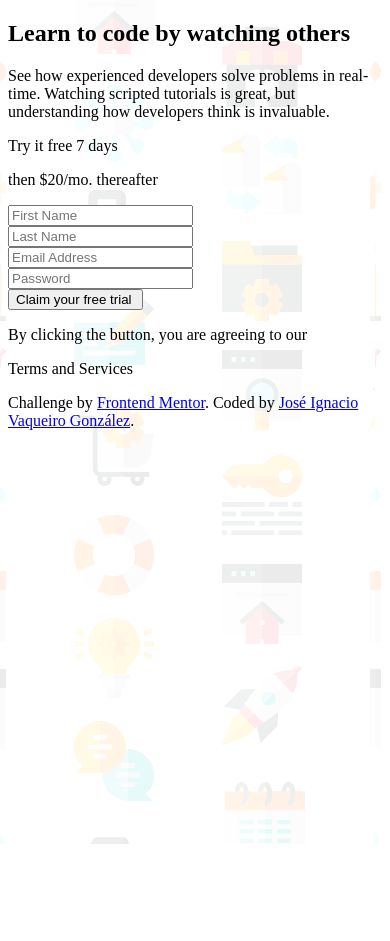
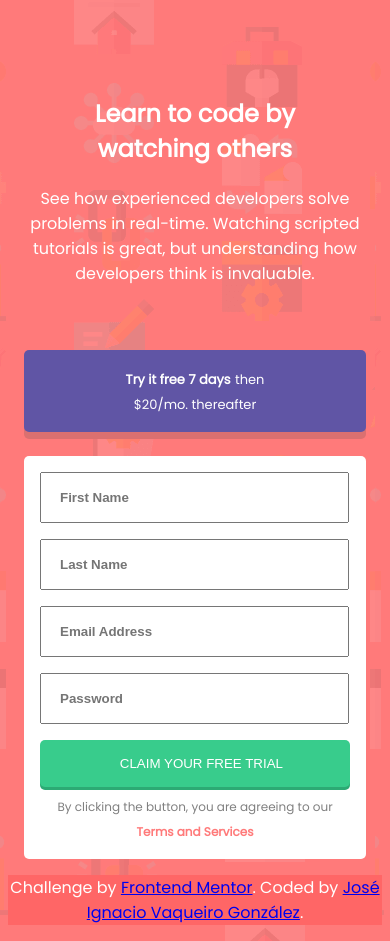
Before and after one commit to jignaciovg/sign-up-form-challenge, a plain HTML site: page index.html in a window 390 px wide. Before the commit the page ends 844 px from the top, so only its background shows below. Drawn offline with Linux system fonts and the light colour scheme.

Commit message:
Mobile CSS finished and html modified

```diff
--- a/CSS/login-style.css
+++ b/CSS/login-style.css
@@ -1,11 +1,113 @@
 html{
+    font-family: 'Poppins';
     font-size: 16px;
+    background-color:hsl(0, 100%, 74%);
+    color: white;
+}
+
+.btnTry{
+    justify-content: center;
+    background-color: hsl(248, 32%, 49%);
+    border-radius: 5px;
+    box-shadow: 0px 7px 0px hsl(0, 60%, 65%);
+}
+
+.btnSubmit{
+    background-color: hsl(154, 59%, 51%);
+    border-radius: 5px;
+    box-shadow: 0px 3px 0px hsl(154, 59%, 42%);
+    text-transform: uppercase;
+    color: white;
+    font-weight: 500;
+}
+
+.bold{
+    font-weight: bold;
+}
+
+.SecondContent form{
+    background-color: white;
+    border-radius: 5px;
+}
+.SecondContent .pby{
+    color: gray;
+}
+
+.SecondContent .pterm{
+    color: hsl(0, 100%, 74%);
+}
+input{
+    text-indent: 16px;
+}
+
+footer{
+    text-align: center;
+    background-color: hsl(0, 100%, 70%);
 }
 
 /*MEDIA QUERY*/
 @media(min-width:375px){
     html{
         background-image: url(../images/bg-intro-mobile.png);
+    }
+    .FirstContent{
+        text-align: center;
+        margin-left: 1rem;
+        margin-right: 1rem;
+    }
+    .FirstContent h2{
+        margin-top: 6rem;
+        padding-left: 1rem;
+        padding-right: 1rem;
+    }
+
+    .btnTry{
+        text-align: center;
+        margin-top: 4rem;
+        margin-left: 1rem;
+        margin-right: 1rem;
+        margin-bottom: 1.5rem;
+
+        padding-left: 5rem;
+        padding-right: 5rem;
+        padding-top: 1rem;
+        padding-bottom: 1rem;
+    }
+    .btnTry p{
+        display: inline;
+        font-size: 13px;
+    }
+    .SecondContent form{
+        margin-left: 1rem;
+        margin-right: 1rem;
+        padding: 1rem;
+    }
+    .textbox{
+        width:97%;
+        padding-top: 1rem;
+        padding-bottom: 1rem;
+        margin-bottom: 1rem;
+        color: gray;
+        font-weight: bold;
+    }
+    .btnSubmit{
+        width: 100%;
+        text-align: center;
+        padding-top: 1rem;
+        padding-bottom: 1rem;
+        margin-bottom: .3rem;
+        border: none;
+    }
+
+    .policy{
+        text-align: center;
+        margin-top: .1rem;
+        padding-left: 1rem;
+        padding-right: 1rem;
+    }
+    .policy p{
+        display: inline;
+        font-size: 12px;
     }
 }
 
@@ -14,4 +116,5 @@ html{
     html{
         background-image: url(../images/bg-intro-desktop.png);
     }
+
 }
--- a/index.html
+++ b/index.html
@@ -10,22 +10,24 @@
 
   <!-- Feel free to remove these styles or customise in your own stylesheet 👍 -->
   <link rel="stylesheet" href="CSS/login-style.css">
+  <!-- Poppins Font -->
+  <link href="https://fonts.googleapis.com/css2?family=Poppins&display=swap" rel="stylesheet">
 </head>
 <body>
-
+    <div class="Container">
     <div class="FirstContent">
     <h2>Learn to code by watching others</h2>
-
     <p>See how experienced developers solve problems in real-time. Watching scripted tutorials is great,
     but understanding how developers think is invaluable.</p>
     </div>
 
+    <div class="SecondContent">
+
     <div class="btnTry">
-  <p>Try it free 7 days</p>
+    <p class="bold">Try it free 7 days</p>
     <p>then $20/mo. thereafter</p>
     </div>
 
-    <div class="SecondContent">
     <form>
     <input class="textbox" type="text" id="txtFirstName" name="fname" placeholder="First Name">
     <br>
@@ -36,17 +38,20 @@
     <input class="textbox" type="password" id="txtPassword" name="pssw" placeholder="Password">
     <br>
     <input class="btnSubmit" type="submit" value="Claim your free trial ">
-    </form>
-        <p>By clicking the button, you are agreeing to our</p>
-        <p>Terms and Services</p>
+
+    <div class="policy">
+        <p class="pby">By clicking the button, you are agreeing to our</p>
+        <p class="bold pterm">Terms and Services</p>
     </div>
 
+    </form>
+    </div>
 
-
+    </div>
   <footer>
     <p class="attribution">
       Challenge by <a href="https://www.frontendmentor.io?ref=challenge" target="_blank">Frontend Mentor</a>.
-      Coded by <a href="#">José Ignacio Vaqueiro González</a>.
+      Coded by <a href="https://github.com/jignaciovg">José Ignacio Vaqueiro González</a>.
     </p>
   </footer>
 </body>
```
Lines whose indentation alone changed are shown as unchanged.
